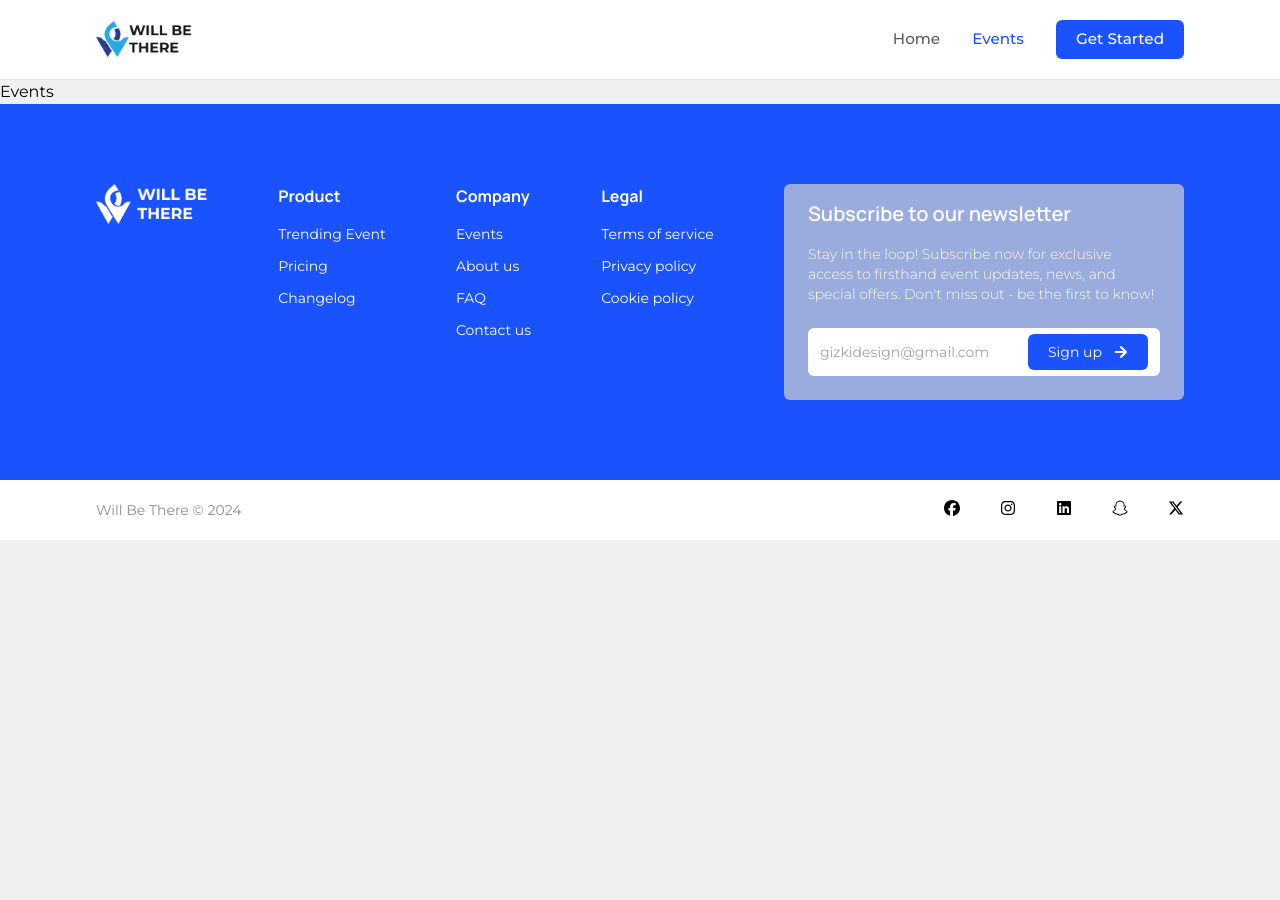
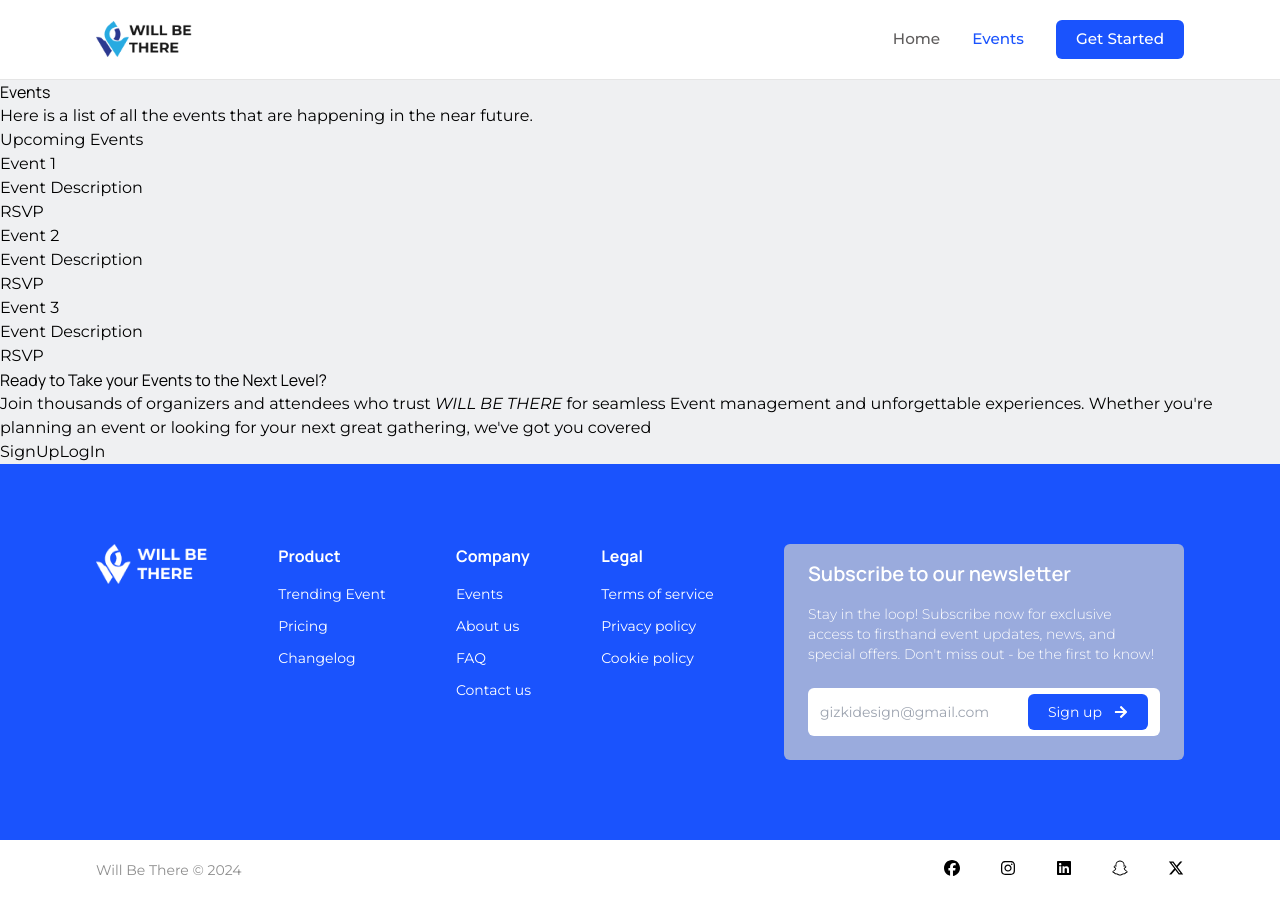
Before and after one commit to WILL-BE-THERE/WILL-BE-THERE, a React (Vite) app in the folder Frontend-React/: page /events in a window 1280 px wide. Before the commit the page ends 800 px from the top, so only its background shows below. Built offline with nearby package versions, Linux system fonts and the light colour scheme.

Commit message:
this backbone is unstyled

```diff
--- a/Frontend-React/src/pages/Events.tsx
+++ b/Frontend-React/src/pages/Events.tsx
@@ -1,4 +1,35 @@
 const Events = () => {
-  return <div>Events</div>
+  return(
+  <section>
+    <div>
+      <h1>Events</h1>
+      <p>Here is a list of all the events that are happening in the near future.</p>
+      <div>
+        <h2>Upcoming Events</h2>
+        <div>
+          <h3>Event 1</h3>
+          <p>Event Description</p>
+          <button>RSVP</button>
+        </div>
+        <div>
+          <h3>Event 2</h3>
+          <p>Event Description</p>
+          <button>RSVP</button>
+        </div>
+        <div>
+          <h3>Event 3</h3>
+          <p>Event Description</p>
+          <button>RSVP</button>
+        </div>
+      </div>
+    </div>
+    <div>
+      <h1> Ready to Take your Events to the Next Level?</h1>
+      <p>Join thousands of organizers and attendees who trust <em>WILL BE THERE</em> for seamless Event management and unforgettable experiences. Whether you're planning an event or looking for your next great gathering, we've got you covered</p>
+      <button>SignUp</button>
+      <button>LogIn</button>
+    </div>
+  </section>
+  )
 }
 export default Events
```
